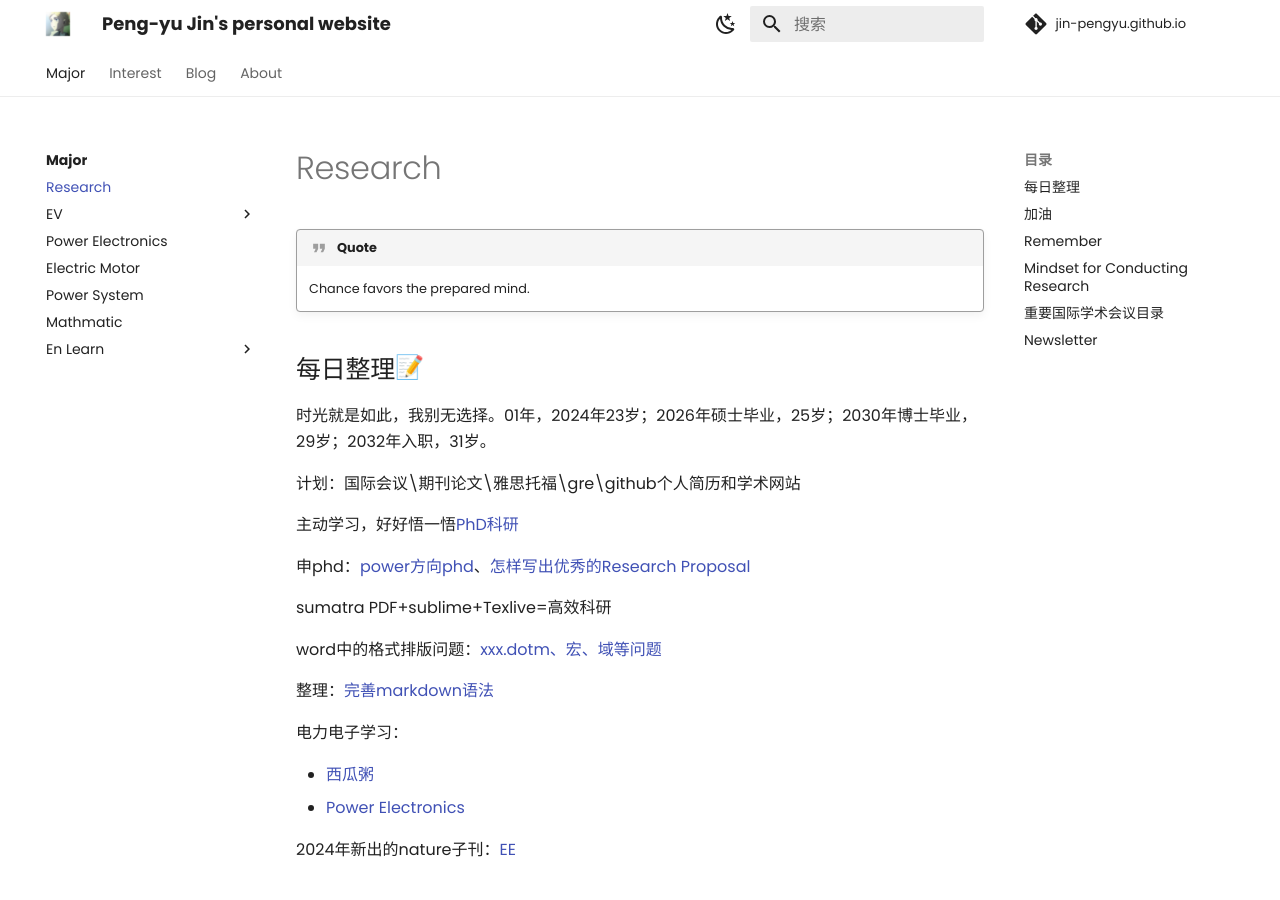
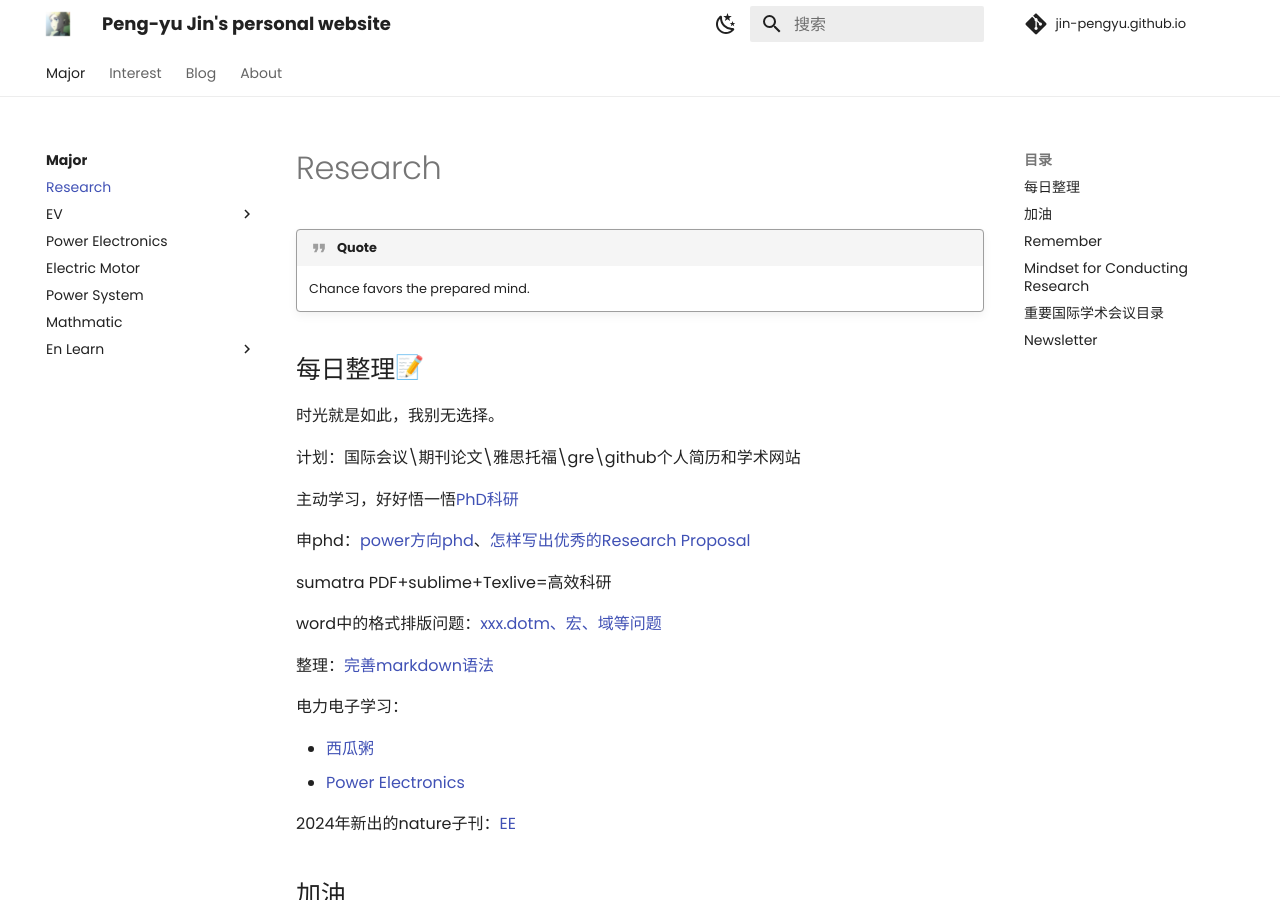
Before and after one commit to Pengyu-Jin/Pengyu-Jin.github.io, an MkDocs documentation site: the page built from docs/major/research/research.md, in a window 1280 px wide and 900 px high. Built offline with MkDocs 1.6.1 and Material for MkDocs 9.7.7, drawn with Linux system fonts in a browser that asks for light colours; emoji names are drawn with the system emoji font; comment, search, counter and statistics services are not loaded.

Commit message:
20240710

```diff
--- a/docs/major/research/research.md
+++ b/docs/major/research/research.md
@@ -3,7 +3,7 @@
     Chance favors the prepared mind.
 
 ## 每日整理:memo:
-时光就是如此，我别无选择。01年，2024年23岁；2026年硕士毕业，25岁；2030年博士毕业，29岁；2032年入职，31岁。
+时光就是如此，我别无选择。
 
 计划：国际会议\期刊论文\雅思托福\gre\github个人简历和学术网站
 
```
Also changed, not shown: docs/index.md (+0 -2 lines).
